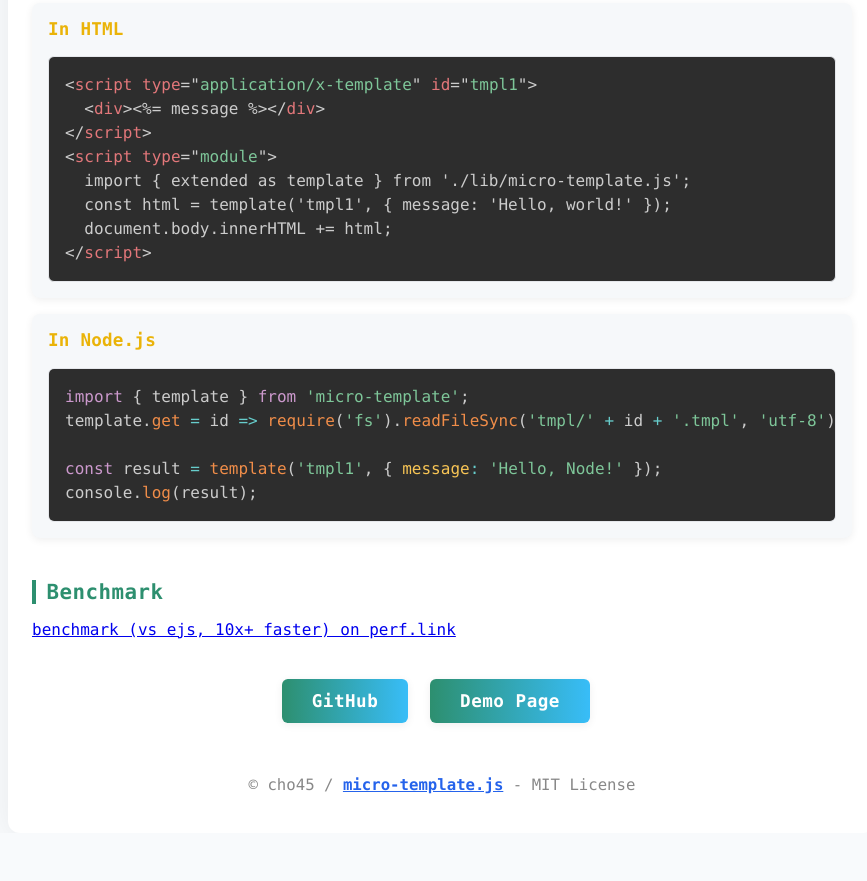
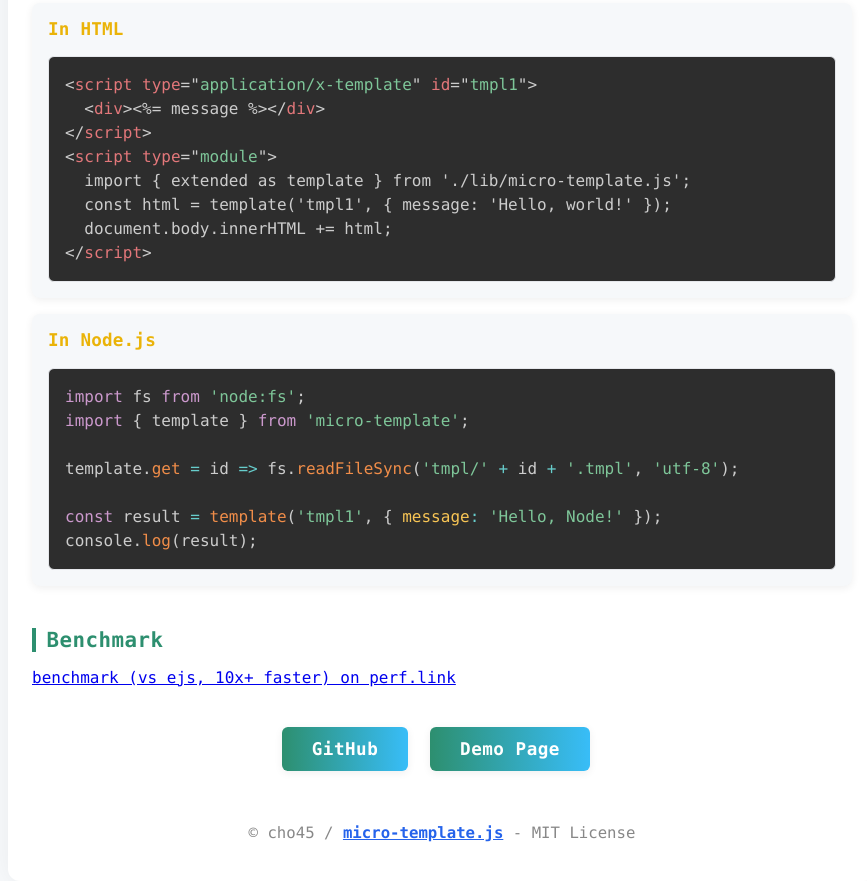
Before and after one commit to cho45/micro-template.js, a website: page index.html in a window 1280 px wide. Shown: the part 648-1529 px from the top of the page, without its empty margins (198-1065 px from the left). Before the commit the page ends 1481 px from the top, so only its background shows below. Drawn offline with nearby package versions, Linux system fonts and the light colour scheme.

Commit message:
fix index

```diff
--- a/index.html
+++ b/index.html
@@ -200,11 +200,14 @@ console.log(result); // &lt;div&gt;Hello, inline!&lt;/div&gt;
 			</div>
 			<div class="usage-block">
 				<h3>In Node.js</h3>
-				<pre><code class="language-js">import { template } from 'micro-template';
-template.get = id =&gt; require('fs').readFileSync('tmpl/' + id + '.tmpl', 'utf-8');
+				<pre><code class="language-js">import fs from 'node:fs';
+import { template } from 'micro-template';
+
+template.get = id => fs.readFileSync('tmpl/' + id + '.tmpl', 'utf-8');
 
 const result = template('tmpl1', { message: 'Hello, Node!' });
-console.log(result);</code></pre>
+console.log(result);
+</code></pre>
 			</div>
 		</div>
 	</section>
```
